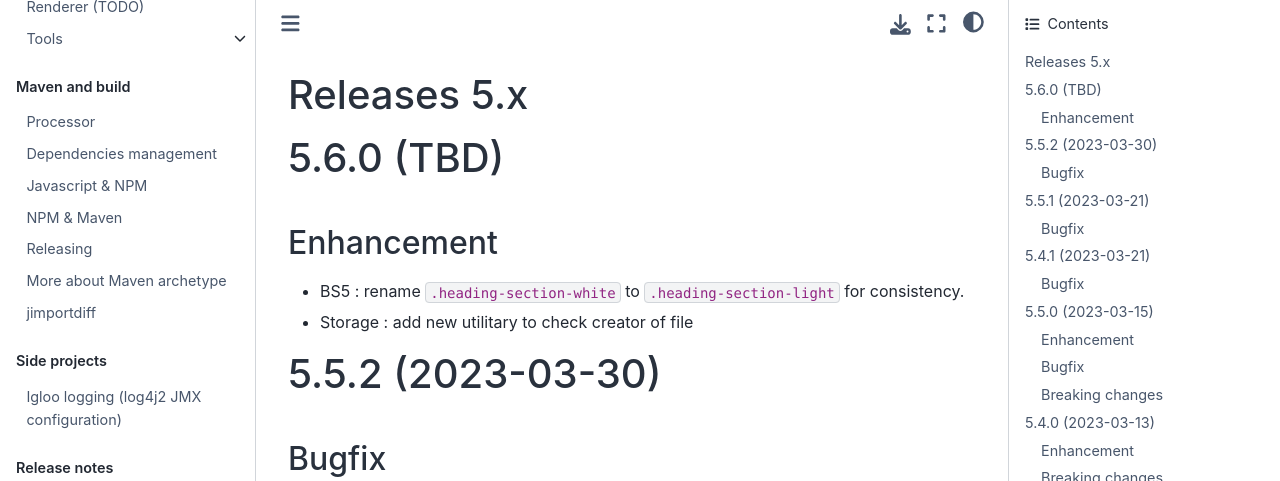
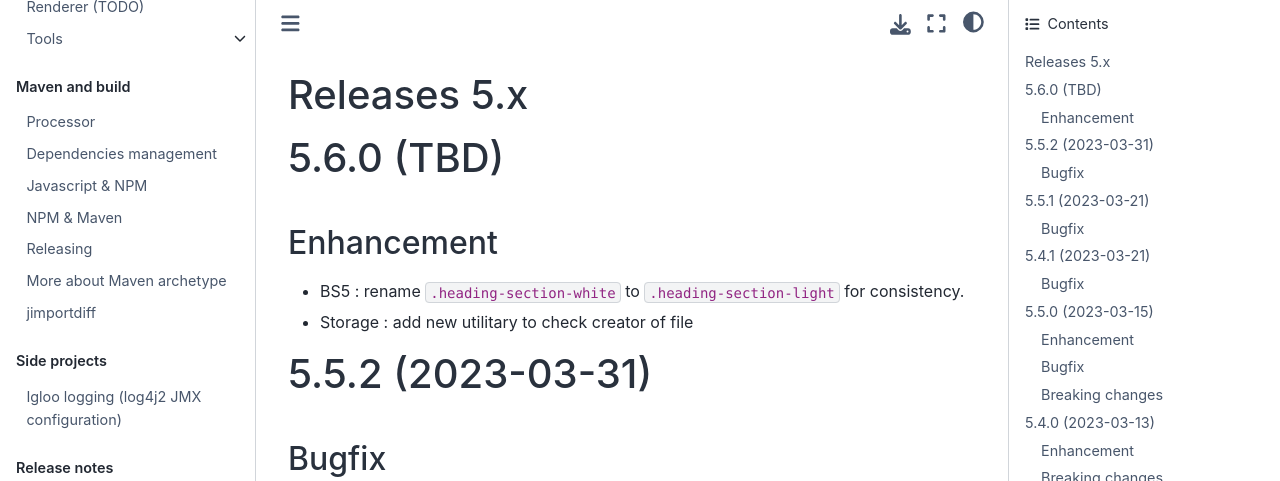
Before and after one commit to igloo-project/igloo-doc, a Sphinx documentation site: the page built from source/release-notes/releases-5.x.md, in a window 1280 px wide and 900 px high. Shown: the top 481 px of the window. Built offline with Sphinx 7.4.7 and the Sphinx Book theme 1.1.4, drawn with Linux system fonts in a browser that asks for light colours.

Commit message:
Changelog 5.5.2

```diff
--- a/source/release-notes/releases-5.x.md
+++ b/source/release-notes/releases-5.x.md
@@ -11,7 +11,7 @@
 
 (v5.5.2)=
 
-# 5.5.2 (2023-03-30)
+# 5.5.2 (2023-03-31)
 
 ## Bugfix
 
```
